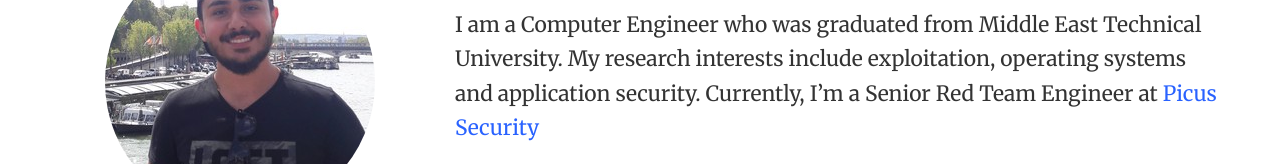
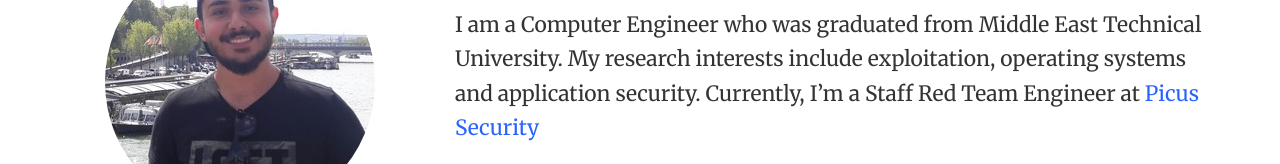
Before and after one commit to frkngksl/frkngksl.github.io, a plain HTML site: page index.html in a window 1280 px wide. Shown: the part 203-367 px from the top of the page. Drawn offline with nearby package versions, Linux system fonts and the light colour scheme; some packages are replaced by stand-ins of ours; some icons are missing.

Commit message:
Update CV

```diff
--- a/index.html
+++ b/index.html
@@ -592,7 +592,7 @@
 
     <h1>Biography</h1>
 
-    <p>I am a Computer Engineer who was graduated from Middle East Technical University. My research interests include exploitation, operating systems and application security. Currently, I&rsquo;m a Senior Red Team Engineer at <a href="https://www.picussecurity.com/">Picus Security</a></p>
+    <p>I am a Computer Engineer who was graduated from Middle East Technical University. My research interests include exploitation, operating systems and application security. Currently, I&rsquo;m a Staff Red Team Engineer at <a href="https://www.picussecurity.com/">Picus Security</a></p>
 
 
     <div class="row">
```
Also changed, not shown: 1 other file.
